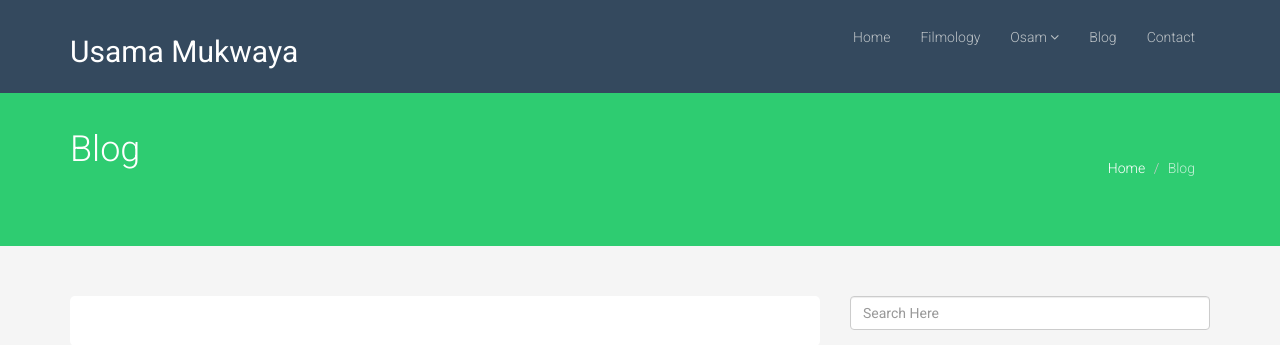
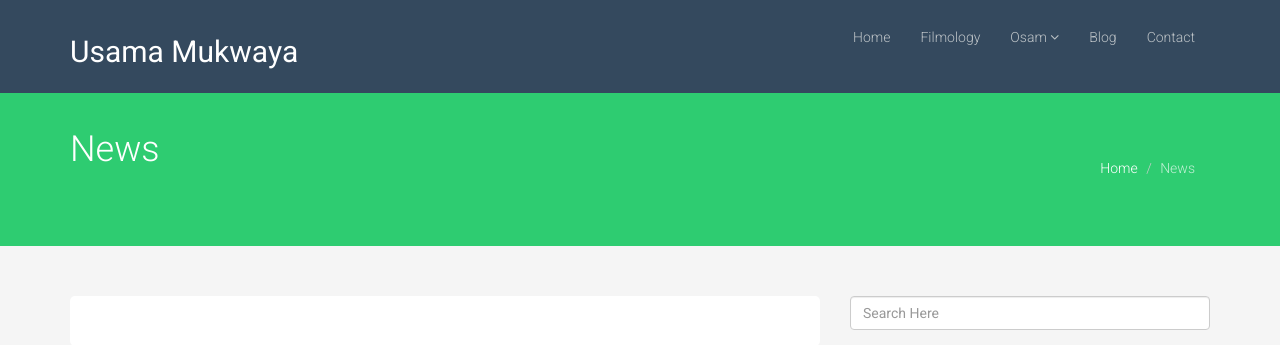
Before and after one commit to DennisDaddy/Usama, a PHP site: page /news.php in a window 1280 px wide. Shown: the top 345 px of the page. Run offline with PHP 8.4, Linux system fonts and the light colour scheme; data that the repository does not hold is empty; some libraries are stand-ins or nearby versions.

Commit message:
add news content

```diff
--- a/news.php
+++ b/news.php
@@ -5,7 +5,7 @@
     <meta name="viewport" content="width=device-width, initial-scale=1.0">
     <meta name="description" content="">
     <meta name="author" content="">
-    <title>UsamaMukwaya | Blog</title>
+    <title>UsamaMukwaya | News</title>
     <link href="css/bootstrap.min.css" rel="stylesheet">
     <link href="css/font-awesome.min.css" rel="stylesheet">
     <link href="css/prettyPhoto.css" rel="stylesheet">
@@ -65,13 +65,13 @@
         <div class="container">
             <div class="row">
                 <div class="col-sm-6">
-                    <h1>Blog</h1>
+                    <h1>News</h1>
 
                 </div>
                 <div class="col-sm-6">
                     <ul class="breadcrumb pull-right">
                         <li><a href="index.html">Home</a></li>
-                        <li class="active">Blog</li>
+                        <li class="active">News</li>
                     </ul>
                 </div>
             </div>
@@ -87,41 +87,39 @@
 
                             <div class="col-xs-12 col-sm-12 blog-content">
 
-                                <?php
+                               <?php
                             include("includes/connect.php");
 
-                            $select_posts ="select * from blog order by rand() LIMIT 0,4";
+                            $select_posts ="select * from posts order by rand() LIMIT 0,4";
 
                             $run_posts =mysqli_query($con,$select_posts);
 
                             while ($row=mysqli_fetch_array($run_posts)) {
-                                $blog_id =$row['blog_id'];
-                                $blog_title =$row['blog_title'];
-                                $blog_date =$row['blog_date'];
-                                $blog_author =$row['blog_author'];
-                                $blog_image =$row['blog_image'];
-                                $blog_content =substr($row['blog_content'],0,200);
-
-
+                                $post_id =$row['post_id'];
+                                $post_title =$row['post_title'];
+                                $post_date =$row['post_date'];
+                                $post_author =$row['post_author'];
+                                $post_image =$row['post_image'];
+                                $post_content =substr($row['post_content'],0,200);
 
 
                             ?>
 
                                 <h2>
-                                    <a href="blogpages.php?id=<?php echo $blog_id; ?>">
-                                      <?php echo $blog_title; ?>
+                                    <a href="postpages.php?id=<?php echo $post_id; ?>">
+                                      <?php echo $post_title; ?>
                                     </a>
                                 </h2>
 
-                                <p>Published On: <b><?php echo $blog_date; ?></b></p>
-                                <p><i></i> <span>By: <b><?php echo $blog_author; ?></b></span></p>
+                                <p>Published On: <b><?php echo $post_date; ?></b></p>
+                                <p><i></i> <span>By: <b><?php echo $post_author; ?></b></span></p>
 
-                                <img  src="images2/uploads/<?php echo $blog_image; ?>" width="100%" height="10%"  />
+                                <img  src="images2/uploads/<?php echo $post_image; ?>" width="100%" height="10%"  />
 
 
-                                <p align="justify"><?php echo $blog_content; ?></p>
+                                <p align="justify"><?php echo $post_content; ?></p>
 
-                                <p align="right"> <a href="blogpages.php?id=<?php echo $blog_id; ?>" class="btn btn-primary readmore">// Read More &gt;<i class="fa fa-angle-right"></i></a></p>
+                                <p align="right"> <a href="postpages.php?id=<?php echo $post_id; ?>" class="btn btn-primary readmore">// Read More &gt;<i class="fa fa-angle-right"></i></a></p>
                                 <hr>
 
 
@@ -156,8 +154,10 @@
 
                 $blog_id =$row['blog_id'];
                 $title =$row['blog_title'];
+
                 $image =$row['blog_image'];
 
+                 $blog_date = $row['blog_date'];
                 ?>
                 <a href="blogpages.php?id=<?php echo $blog_id; ?>">
                  <p><?php echo $title; ?></p></a>
```
